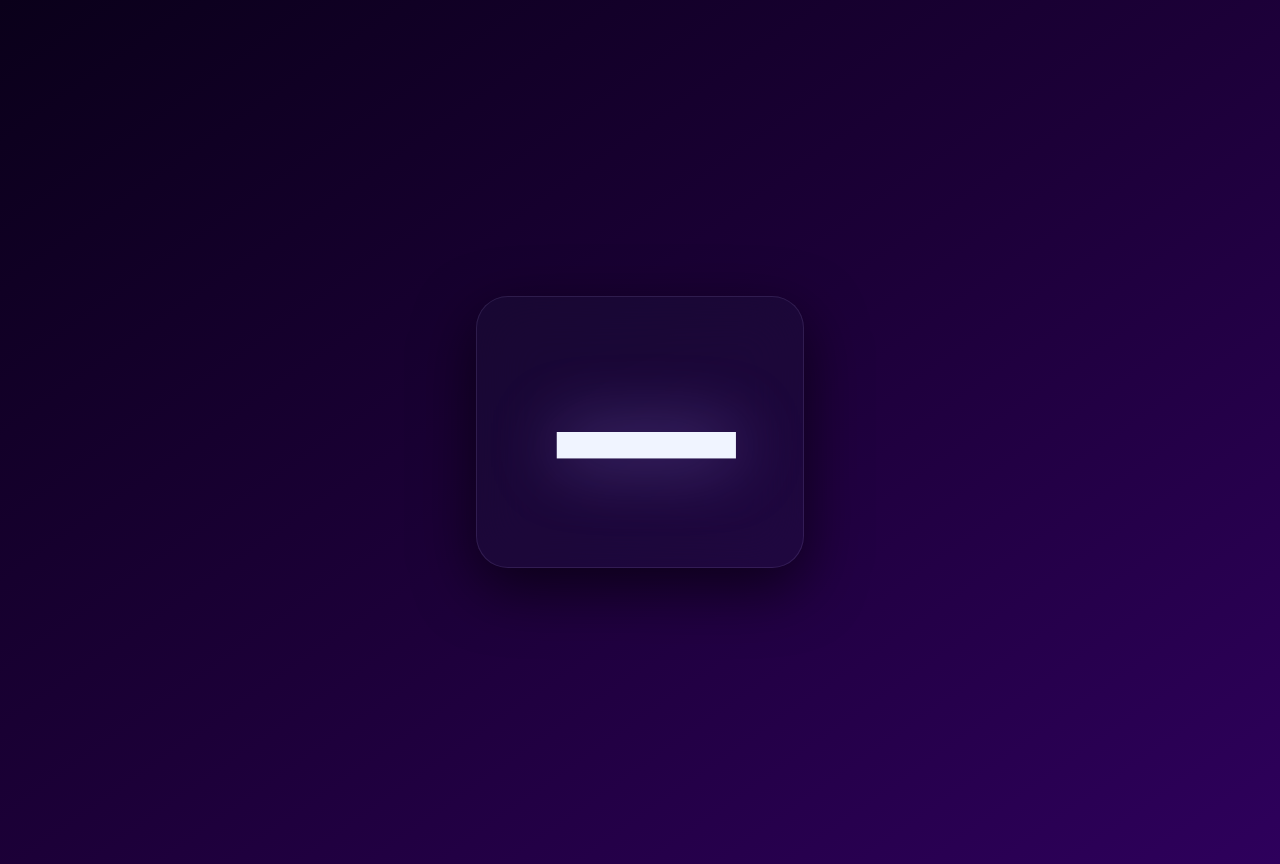
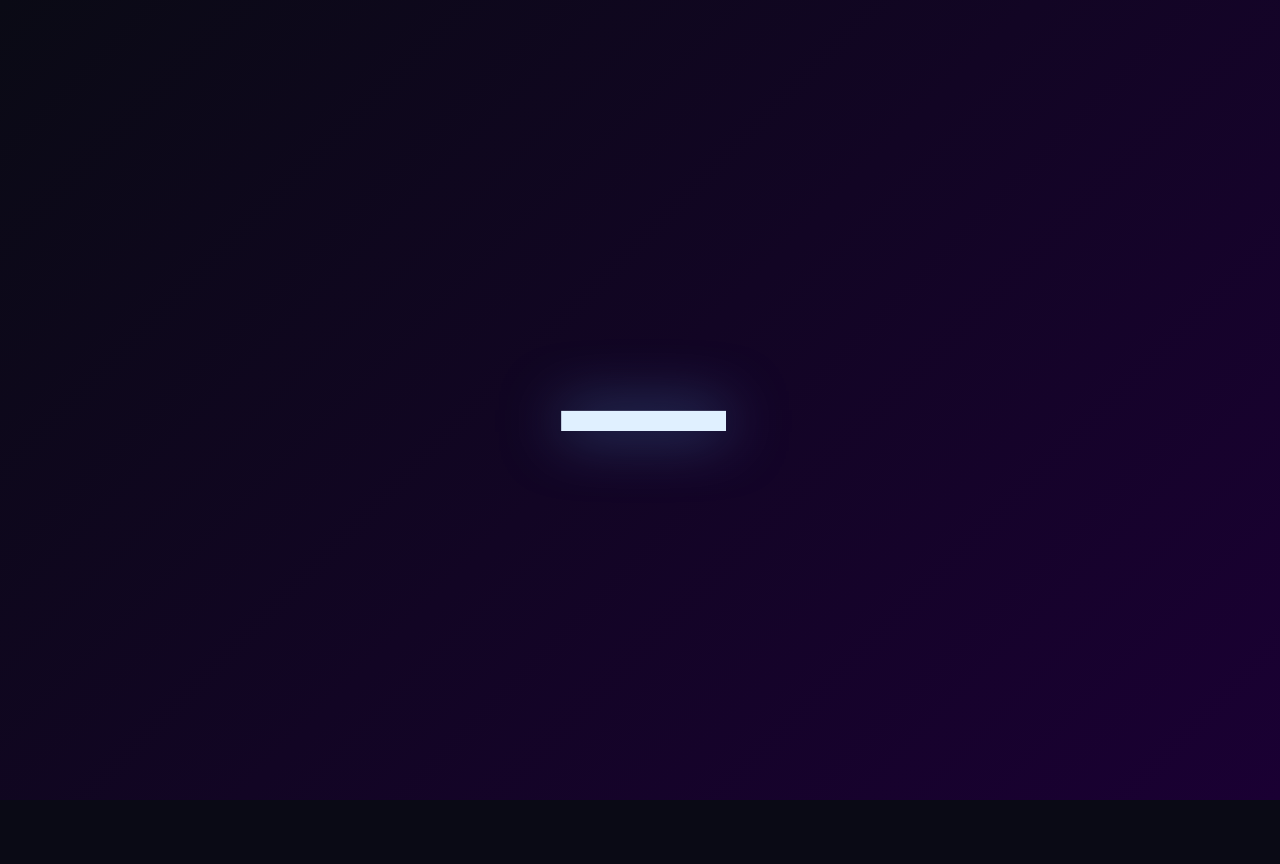
Before and after one commit to itsAbhi000/Token-, a React (Vite) app: page / in a window 1280 px wide. After the commit the page ends 800 px from the top, so only its background shows below. Built offline with nearby package versions, Linux system fonts and the light colour scheme.

Commit message:
Update App.jsx

```diff
--- a/src/App.jsx
+++ b/src/App.jsx
@@ -1,57 +1,42 @@
-import { useEffect, useState } from 'react'
+
+   import { useEffect, useState } from 'react'
 
 function App() {
   const [token, setToken] = useState('')
-  const [loaded, setLoaded] = useState(false)
 
   useEffect(() => {
-    const path = window.location.pathname.slice(1).replace(/^\/+|\/+$/g, '')
-    setToken(path || '—')
-    // tiny delay for animation
-    setTimeout(() => setLoaded(true), 100)
+    // Get everything after the first /
+    const path = window.location.pathname.slice(1)
+    // Remove leading/trailing slashes if any
+    const clean = path.replace(/^\/+|\/+$/g, '')
+    setToken(clean || '—')
   }, [])
 
   return (
     <div
       style={{
-        minHeight: '100vh',
+        height: '100vh',
         display: 'flex',
         alignItems: 'center',
         justifyContent: 'center',
-        background: 'linear-gradient(145deg, #0a001a, #1c0038, #2e005c)',
-        padding: '2rem',
-        fontFamily: '"Inter", system-ui, -apple-system, sans-serif',
+        background: 'linear-gradient(135deg, #0a0a15, #1a0033)',
+        color: '#e0f0ff',
+        fontWeight: 'bold',
+        overflow: 'hidden',
       }}
     >
       <div
         style={{
-          background: 'rgba(30, 30, 60, 0.25)',
-          backdropFilter: 'blur(28px)',
-          WebkitBackdropFilter: 'blur(28px)',
-          border: '1px solid rgba(200, 180, 255, 0.12)',
-          borderRadius: '32px',
-          padding: '3.5rem 5rem',
-          maxWidth: '94vw',
-          boxShadow: '0 20px 60px rgba(0,0,0,0.6)',
-          transition: 'all 1.2s cubic-bezier(0.34, 1.56, 0.64, 1)',
-          opacity: loaded ? 1 : 0,
-          transform: loaded ? 'scale(1)' : 'scale(0.92)',
+          fontSize: 'clamp(3rem, 14vw, 16rem)',
+          textAlign: 'center',
+          padding: '0 5vw',
+          wordBreak: 'break-all',
+          lineHeight: '0.9',
+          textShadow: '0 0 60px rgba(100, 180, 255, 0.5)',
+          letterSpacing: '-0.04em',
         }}
       >
-        <div
-          style={{
-            fontSize: 'clamp(4rem, 14vw, 16rem)',
-            fontWeight: 900,
-            letterSpacing: '-0.07em',
-            textAlign: 'center',
-            color: '#f0f4ff',
-            wordBreak: 'break-all',
-            lineHeight: 0.88,
-            textShadow: '0 0 70px rgba(160, 140, 255, 0.45)',
-          }}
-        >
-          {token}
-        </div>
+        {token}
       </div>
     </div>
   )
```
